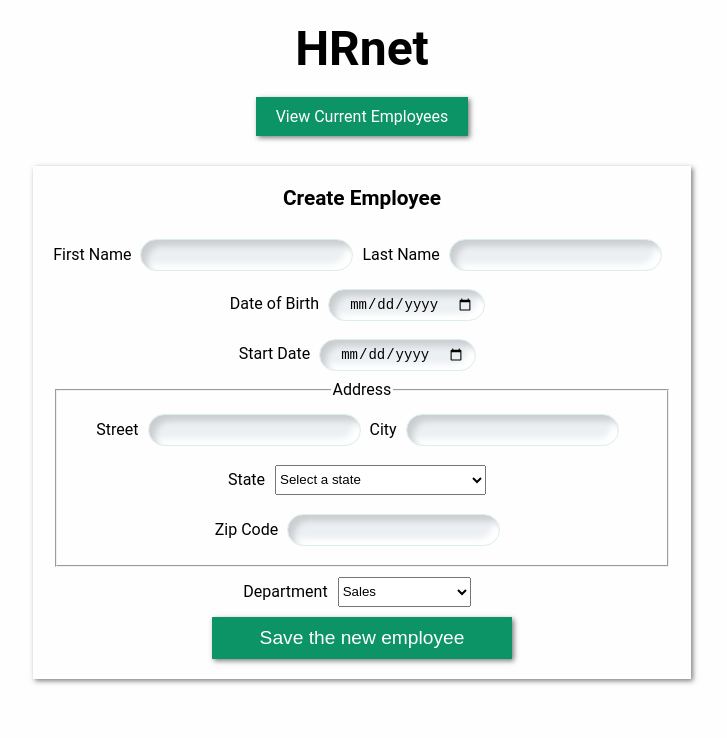
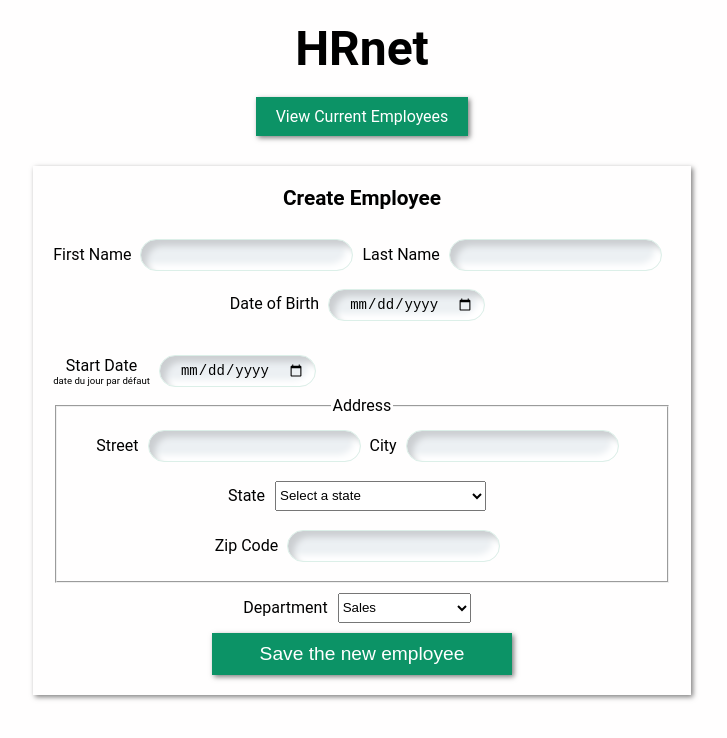
Before and after one commit to PalaciosCaroline/projet14_react, a React (Create React App) app: page /newemployee in a window 1280 px wide. Shown: the top 738 px of the page, without its empty margins (278-1005 px from the left). Built offline with nearby package versions, Linux system fonts and the light colour scheme.

Commit message:
Gestion du localStorage

```diff
--- a/src/App.js
+++ b/src/App.js
@@ -5,8 +5,12 @@ import ChoiceService from './pages/ChoiceServices'
 import NewEmployee from './pages/NewEmployee';
 import { BrowserRouter,Routes, Route} from "react-router-dom";
 import ListEmployees from './pages/ListEmployees';
+import { initializeLocalStorage } from "./mock/data";
 
 export default function App() {
+
+  initializeLocalStorage();
+
 return(
     <BrowserRouter>
       <main className='main_app'>
--- a/src/components/FormNewEmployee.jsx
+++ b/src/components/FormNewEmployee.jsx
@@ -1,14 +1,16 @@
 import React from 'react'
 import FieldsetAdress from './FieldsetAdress'
 import SelectDepartement from './SelectDepartement'
-import { setFirstNameEntree, setLastNameEntree, setDateOfBirthEntree, setStartDateEntree} from '../store/newEmployeeEntreeSlice';
+import { setFirstNameEntree, setLastNameEntree, setDateOfBirthEntree} from '../store/newEmployeeEntreeSlice';
 import { useDispatch, useSelector } from 'react-redux';
 import { fetchEmployees, saveEmployee } from "../store/employeeSlice";
 import { VideInput} from './../store/newEmployeeEntreeSlice'
+import StartDate from './StartDate';
+import {isDateValid, calculateAge, formatDate} from './../utils/controlDate'
 
 export default function FormNewEmployee({setIsModalOpen}) {
   const dispatch = useDispatch();
-
+  const dateOfBirthEntree = useSelector((state) => state.employees.dateOfBirthEntree);
   const firstName = useSelector((state) => state.newEmployeeEntree.firstNameEntree);
   const lastName = useSelector((state) => state.newEmployeeEntree.lastNameEntree);
   const startDate = useSelector((state) => state.newEmployeeEntree.startDateEntree);
@@ -30,21 +32,19 @@ export default function FormNewEmployee({setIsModalOpen}) {
       });
   };
 
-  // const [firstname, setFirstName] = useState("");
-  // const [lastname, setLastName] = useState("");
-  // const [startDate, setStartDate] = useState("");
-  // const [departement, SetDepartement]  = useState("");;
-  // const [dateOfBirth, setDateOfBirth] = useState("");
-  // const [street, setStreet]  = useState("");
-  // const [city, setCity] = useState("");
-  // const [state, setState] = useState("");
-  // const [zipCode, setZipCode] = useState("");
-
   const handleFirstNameChange = (e) => dispatch(setFirstNameEntree(e.target.value));
   const handleLastNameChange = (e) => dispatch(setLastNameEntree(e.target.value));
-  const handleStartDateChange = (e) => dispatch(setStartDateEntree(e.target.value));
-  const handleDateOfBirthChange = (e) => dispatch(setDateOfBirthEntree(e.target.value));
+  const handleDateOfBirthChange = (e) => {
+      const inputDate = e.target.value;
+      if (!isDateValid(inputDate)) {
+        alert('La date ne peut pas être supérieure à la date du jour.');
+        return;
+      }
+      const formatDateInput = formatDate(e.target.value);
+      dispatch(setDateOfBirthEntree(formatDateInput));
+  }
 
+  console.log(dateOfBirthEntree)
 
   return (
 
@@ -67,10 +67,10 @@ export default function FormNewEmployee({setIsModalOpen}) {
             // value={dateOfBirth}
             onChange={handleDateOfBirthChange}
           />
+          <p>{calculateAge(dateOfBirthEntree)}</p>
         </div>
 
-        <label htmlFor="start-date">Start Date</label>
-        <input id="start-date" type="date" onChange={handleStartDateChange}/>
+        <StartDate/>
 
         <FieldsetAdress/>
 
--- /dev/null
+++ b/src/components/StartDate.jsx
@@ -0,0 +1,24 @@
+import React from 'react'
+import { useDispatch} from 'react-redux';
+import {setStartDateEntree} from './../store/newEmployeeEntreeSlice'
+import { formatDate } from '../utils/controlDate';
+
+export default function StartDate() {
+    // const [errorDateBirth, setErrorDateBirth] = useState
+    const dispatch = useDispatch();
+
+    function handleStartDateChange(event) {
+        const formattedDate = formatDate(event.target.value);
+        dispatch(setStartDateEntree(formattedDate));
+    }
+
+  return (
+    <div className='box_startDate'>
+        <div className='box_labelStartDate'>
+        <label htmlFor="start-date">Start Date</label>
+        <p className='p_startDate'>date du jour par défaut</p>
+        </div>
+        <input id="start-date" type="date" onChange={handleStartDateChange} />
+    </div>
+  )
+}
--- a/src/index.css
+++ b/src/index.css
@@ -129,7 +129,8 @@ form{
 
 .containerNewEmployee{
   box-shadow: 2px 2px 5px rgba(0,0,0,0.5);
-
+  display: flex;
+  flex-direction: column;
   /* background: #f9fbfd; */
 }
 
@@ -255,3 +256,23 @@ input{
   margin-top:0;
   margin-bottom:0;
 }
+
+.box_startDate{
+  display: flex;
+  justify-items: center;
+}
+.box_labelStartDate{
+  display: flex;
+  flex-direction: column;
+  justify-content: center;
+}
+
+.box_labelStartDate label{
+  align-self: center;
+}
+
+.p_startDate{
+  font-size: 0.6rem;
+  margin:0;
+  /* -self: flex-end; */
+}
--- a/src/mock/data.js
+++ b/src/mock/data.js
@@ -2,8 +2,8 @@ export const dataEmployees = [
     {
       firstName: 'John',
       lastName: 'Doe',
-      dateOfBirth: '1990-01-01',
-      startDate: '2021-01-01',
+      dateOfBirth: '15-01-1975',
+      startDate: '01-04-2022',
       department: 'Sales',
       street: '123 Main St',
       city: 'Anytown',
@@ -13,8 +13,8 @@ export const dataEmployees = [
     {
       firstName: 'Jane',
       lastName: 'Smith',
-      dateOfBirth: '1985-05-15',
-      startDate: '2020-02-15',
+      dateOfBirth: '17-05-1985',
+      startDate: '25-02-2020',
       department: 'Marketing',
       street: '456 Oak St',
       city: 'Othertown',
@@ -24,8 +24,8 @@ export const dataEmployees = [
     {
       firstName: 'Bob',
       lastName: 'Johnson',
-      dateOfBirth: '1978-09-30',
-      startDate: '2019-05-01',
+      dateOfBirth: '30-09-1978',
+      startDate: '03-05-2019',
       department: 'IT',
       street: '789 Maple Ave',
       city: 'Somewhere',
@@ -33,3 +33,10 @@ export const dataEmployees = [
       zipCode: '54321',
     },
   ];
+
+  export function initializeLocalStorage() {
+    const employees = JSON.parse(localStorage.getItem("employees"));
+    if (!employees) {
+      localStorage.setItem("employees", JSON.stringify(dataEmployees));
+    }
+  }
--- a/src/store/newEmployeeEntreeSlice.js
+++ b/src/store/newEmployeeEntreeSlice.js
@@ -1,11 +1,17 @@
 import { createSlice } from '@reduxjs/toolkit';
+import { formatDate } from '../utils/controlDate';
 
 const initialState = {
   firstNameEntree: '',
+  errorFirstNameEntree : '',
   lastNameEntree: '',
-  startDateEntree: '',
+  errorLastNameEntree: '',
+  startDateEntree: formatDate(new Date()),
+  errorStartDateEntree: '',
   departementEntree: '',
+  errordepartementEntree: '',
   dateOfBirthEntree: '',
+  errordateOfBirthEntree: '',
   streetEntree: '',
   cityEntree: '',
   stateEntree: '',
--- /dev/null
+++ b/src/utils/controlDate.js
@@ -0,0 +1,47 @@
+
+export function formatDate(dateString) {
+    const date = new Date(dateString);
+    const day = date.getDate().toString().padStart(2, '0');
+    const month = (date.getMonth() + 1).toString().padStart(2, '0'); // les mois sont indexés à partir de 0
+    const year = date.getFullYear().toString();
+    return `${day}/${month}/${year}`;
+}
+
+export function isDateValid(dateString) {
+    const inputDate = new Date(dateString);
+    const currentDate = new Date();
+    return inputDate <= currentDate;
+}
+
+// export function calculateAge(dateString) {
+//     const birthDate = new Date(dateString);
+//     const today = new Date();
+//     let age = today.getFullYear() - birthDate.getFullYear();
+//     const monthDifference = today.getMonth() - birthDate.getMonth();
+
+//     if (monthDifference < 0 || (monthDifference === 0 && today.getDate() < birthDate.getDate())) {
+//       age--;
+//     }
+
+//     return age;
+//   }
+
+
+export function calculateAge(datestring) {
+    const birthDate = new Date(datestring);
+
+    if (isNaN(birthDate.getTime())) {
+      // Si la date n'est pas valide, retourne une erreur ou une chaîne vide selon votre besoin
+      return "";
+    }
+
+    const today = new Date();
+    let age = today.getFullYear() - birthDate.getFullYear();
+    const monthDifference = today.getMonth() - birthDate.getMonth();
+
+    if (monthDifference < 0 || (monthDifference === 0 && today.getDate() < birthDate.getDate())) {
+      age--;
+    }
+
+    return age;
+}
```
